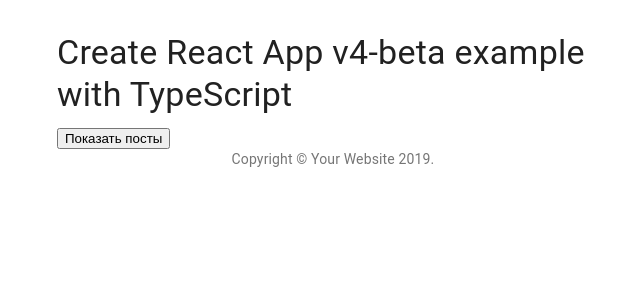
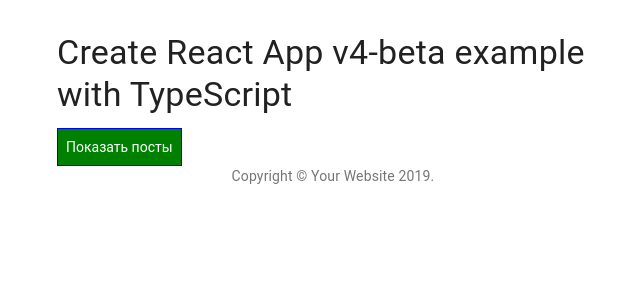
Before and after one commit to saver89/react-blog, a React (Create React App) app: page / in a window 1280 px wide. Shown: the top 300 px of the page, without its empty margins (307-947 px from the left). Built offline with nearby package versions, Linux system fonts and the light colour scheme.

Commit message:
add dynamic styling

```diff
--- a/src/App.tsx
+++ b/src/App.tsx
@@ -4,6 +4,7 @@
 import Box from '@material-ui/core/Box';
 import Link from '@material-ui/core/Link';
 import Post from './components/Post';
+import { green } from '@material-ui/core/colors';
 
 function Copyright() {
   return (
@@ -27,6 +28,15 @@
 
   const [showPosts, setShowPosts] = useState(false);
 
+  let buttonStyle = {
+    backgroundColor: "green",
+    color: "white",
+    font: "inherit",
+    border: "1px solid blue",
+    padding: "8px",
+    cursor: "pointer"
+  };
+
   let detelePostHandler = (postIndex: number) => {
     const tempPost = [...posts];
     tempPost.splice(postIndex, 1);
@@ -44,7 +54,7 @@
   };
 
   let toggleShowPostsHandler = (event: any) => {
-    setShowPosts(true);
+    setShowPosts(!showPosts);
   };
 
   let displayPosts = null;
@@ -61,6 +71,8 @@
         })}
       </div>
     );
+
+    buttonStyle.backgroundColor = "red";
   }
 
   return (
@@ -69,7 +81,7 @@
         <Typography variant="h4" component="h1" gutterBottom>
           Create React App v4-beta example with TypeScript
         </Typography>
-        <button onClick={(event) => toggleShowPostsHandler(event)}>Показать посты</button>
+        <button style={buttonStyle} onClick={(event) => toggleShowPostsHandler(event)}>Показать посты</button>
         {displayPosts}
         <Copyright />
       </Box>
```
